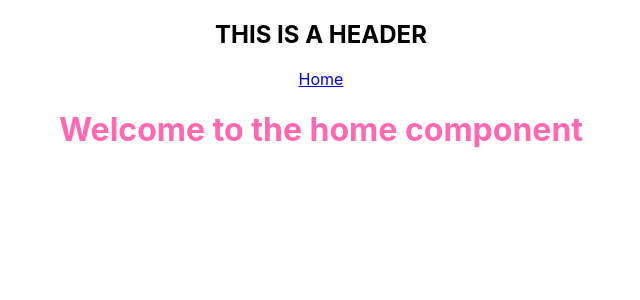
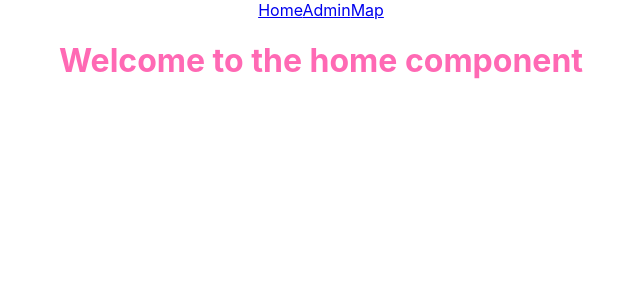
Before and after one commit to MalyPhong619/sushi-calculator, a React app: page / in a window 1280 px wide. Shown: the top 300 px of the page, without its empty margins (319-959 px from the left). Built offline with nearby package versions, Linux system fonts and the light colour scheme.

Commit message:
add Links to Header for developer convenience

```diff
--- a/src/components/Header.js
+++ b/src/components/Header.jsx
@@ -4,10 +4,11 @@ import { Link } from 'react-router-dom';
 function Header(){
   return(
     <div>
-      <h2>THIS IS A HEADER</h2>
       <Link to='/'>Home</Link>
+      <Link to='/admin'>Admin</Link>
+      <Link to='/map'>Map</Link>
     </div>
   )
 }
 
-export default Header
+export default Header;
--- a/src/components/Home.js
+++ b/src/components/Home.jsx
@@ -23,4 +23,4 @@ function Home(){
   )
 }
 
-export default Home
+export default Home;
```
Also changed, not shown: src/components/App.jsx (renamed from src/components/App.js), src/components/Error404.jsx (renamed from src/components/Error404.js), src/index.jsx (renamed from src/index.js), 1 other file (tests, documents, lock files or other folders).
